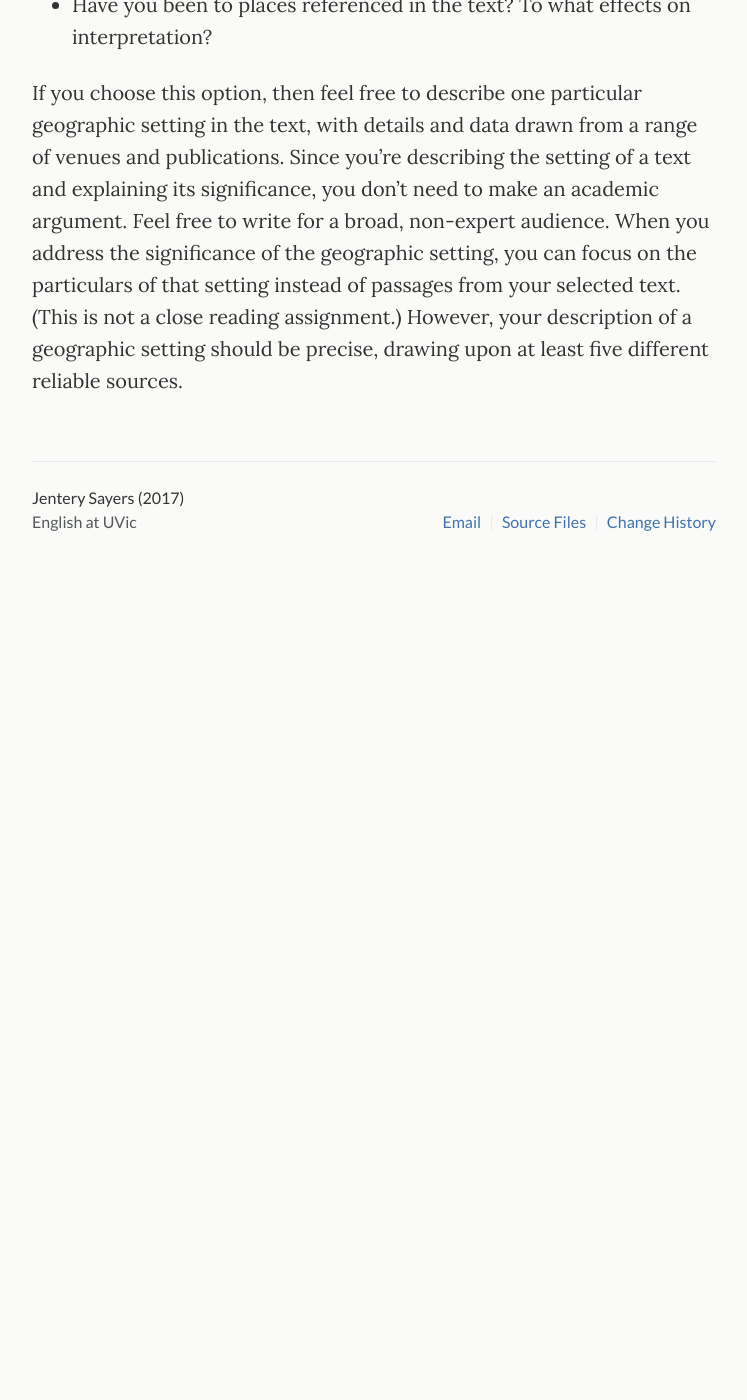
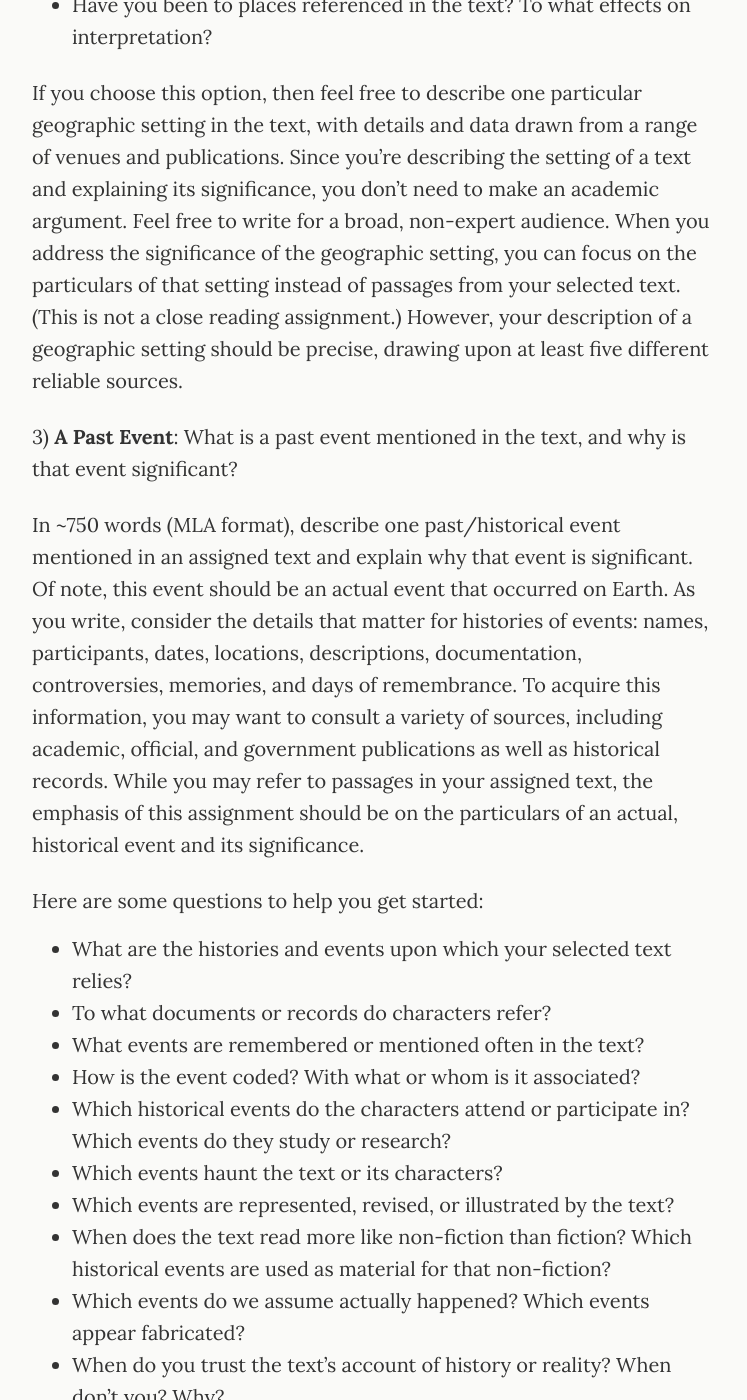
Before and after one commit to jentery/429c, a Jekyll site: the page built from _pages/context.md, in a window 1280 px wide and 1400 px high, scrolled down 2926 px. Shown: the whole window, without its empty margins (266-1013 px from the left). Built offline with Jekyll 4.4.1, drawn with Linux system fonts in a browser that asks for light colours; before the commit the page ends 3556 px from its top, so only the background shows below that; some of the changed text lies outside the part shown.

Commit message:
Update context.md

```diff
--- a/_pages/context.md
+++ b/_pages/context.md
@@ -48,3 +48,23 @@ Here are some questions to help you get started:
 * Have you been to places referenced in the text? To what effects on interpretation?
 
 If you choose this option, then feel free to describe one particular geographic setting in the text, with details and data drawn from a range of venues and publications. Since you're describing the setting of a text and explaining its significance, you don't need to make an academic argument. Feel free to write for a broad, non-expert audience. When you address the significance of the geographic setting, you can focus on the particulars of that setting instead of passages from your selected text. (This is not a close reading assignment.) However, your description of a geographic setting should be precise, drawing upon at least five different reliable sources.
+
+3) **A Past Event**: What is a past event mentioned in the text, and why is that event significant?
+
+In ~750 words (MLA format), describe one past/historical event mentioned in an assigned text and explain why that event is significant. Of note, this event should be an actual event that occurred on Earth. As you write, consider the details that matter for histories of events: names, participants, dates, locations, descriptions, documentation, controversies, memories, and days of remembrance. To acquire this information, you may want to consult a variety of sources, including academic, official, and government publications as well as historical records. While you may refer to passages in your assigned text, the emphasis of this assignment should be on the particulars of an actual, historical event and its significance.
+
+Here are some questions to help you get started:
+
+* What are the histories and events upon which your selected text relies?
+* To what documents or records do characters refer?
+* What events are remembered or mentioned often in the text?
+* How is the event coded? With what or whom is it associated?
+* Which historical events do the characters attend or participate in? Which events do they study or research?
+* Which events haunt the text or its characters?
+* Which events are represented, revised, or illustrated by the text?
+* When does the text read more like non-fiction than fiction? Which historical events are used as material for that non-fiction?
+* Which events do we assume actually happened? Which events appear fabricated?
+* When do you trust the text's account of history or reality? When don't you? Why?
+* How do you draw boundaries between fiction and history? To what effects on interpretation?
+
+If you choose this option, then feel free to describe one historical event mentioned in the text, with details and data drawn from a range of venues and publications. Since you're describing an event and explaining its significance, you don't need to make an academic argument. Feel free to write for a broad, non-expert audience. When you address the significance of the event, you can focus on the particulars of that event instead of passages from your selected text. (This is not a close reading assignment.) However, your description of an event should be precise, drawing upon at least five different reliable sources.
```
